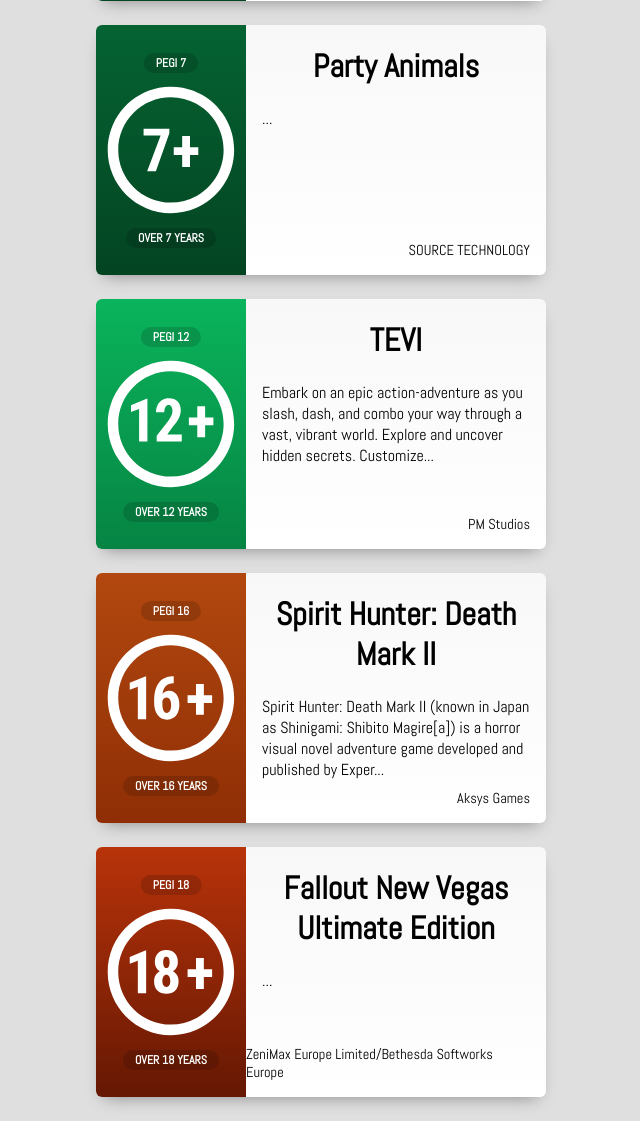
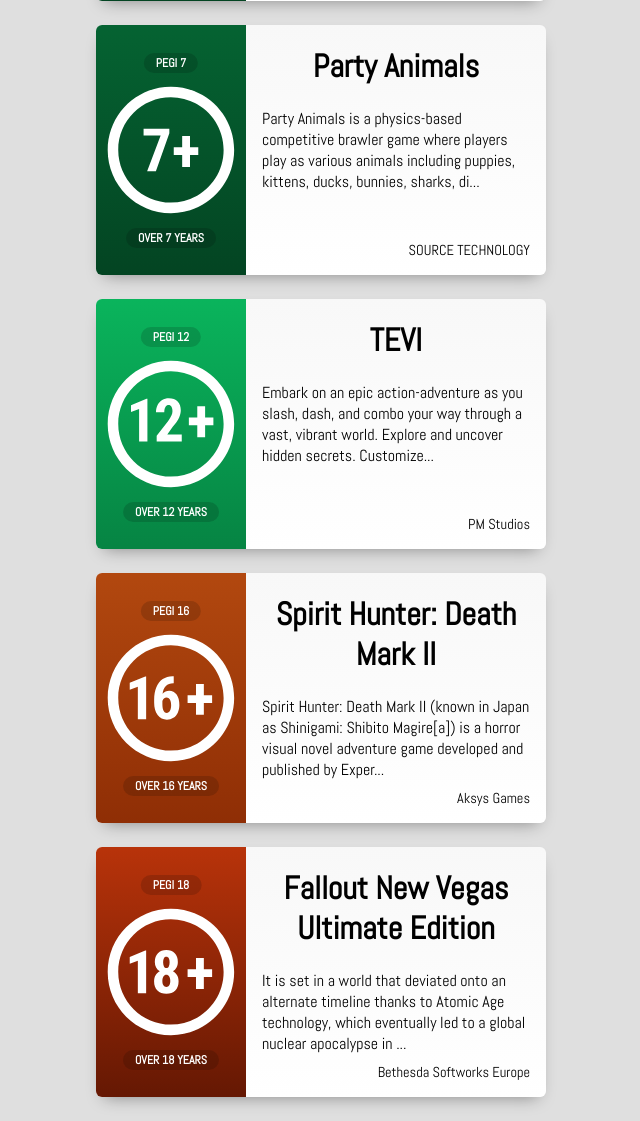
Before and after one commit to ascoos/phpPEGI, a PHP site: page / in a window 1280 px wide. Shown: the part 673-1794 px from the top of the page, without its empty margins (568-1208 px from the left). Run offline with PHP 8.4, Linux system fonts and the light colour scheme.

Commit message:
Initial Version

```diff
--- a/data/data.php
+++ b/data/data.php
@@ -18,14 +18,14 @@ $games = [
                 ],
                 'website' => '',
                 'screen' => ''
-            ],
+            ]
         ],
         '7' => [
             0 => [
                 'content' => ['Violence', 'Purchases'],
                 'title' => 'Party Animals',
                 'genre' => 'Brawler, party',
-                'description' => '',
+                'description' => 'Party Animals is a physics-based competitive brawler game where players play as various animals including puppies, kittens, ducks, bunnies, sharks, dinosaurs and even unicorns. Animals can punch, toss, jump, kick, and headbutt each other.',
                 'developer' => 'Recreate Games',
                 'publiser' => 'SOURCE TECHNOLOGY',
                 'platforms' => [
@@ -34,8 +34,8 @@ $games = [
                     'PC' => '22/11/2023'
                 ],
                 'website' => '',
-                'screen' => ''
-            ],
+                'screen' => 'https://en.wikipedia.org/wiki/Party_Animals_(video_game)#/media/File:Party_Animals_cover.jpg'
+            ]
         ],
         '12' => [
             0 => [
@@ -51,7 +51,7 @@ $games = [
                 ],
                 'website' => 'https://www.pm-studios.com/Projects/tevi',
                 'screen' => 'https://static.wixstatic.com/media/572936_f6c35720dd4b4a1a8a82f38a172974a3~mv2.jpg'
-            ],
+            ]
         ],
         '16' => [
             0 => [
@@ -67,22 +67,22 @@ $games = [
                 ],
                 'website' => '',
                 'screen' => ''
-            ],
+            ]
         ],
         '18' => [
             0 => [
                 'content' => ['Bad', 'Violence', 'Gambling'],
                 'title' => 'Fallout New Vegas Ultimate Edition',
                 'genre' => 'Role-playing, Action, Open World',
-                'description' => '',
-                'developer' => '',
-                'publiser' => 'ZeniMax Europe Limited/Bethesda Softworks Europe',
+                'description' => 'It is set in a world that deviated onto an alternate timeline thanks to Atomic Age technology, which eventually led to a global nuclear apocalypse in the year 2077 in an event referred to as "The Great War", caused by a major conflict between the U.S. and China over natural resources.',
+                'developer' => 'Obsidian Entertainment',
+                'publiser' => 'Bethesda Softworks Europe',
                 'platforms' => [
                     'PC' => '29/02/2024'
                 ],
                 'website' => '',
-                'screen' => ''
-            ],
+                'screen' => 'https://upload.wikimedia.org/wikipedia/en/3/34/Fallout_New_Vegas.jpg'
+            ]
         ]
     ],
 
```
